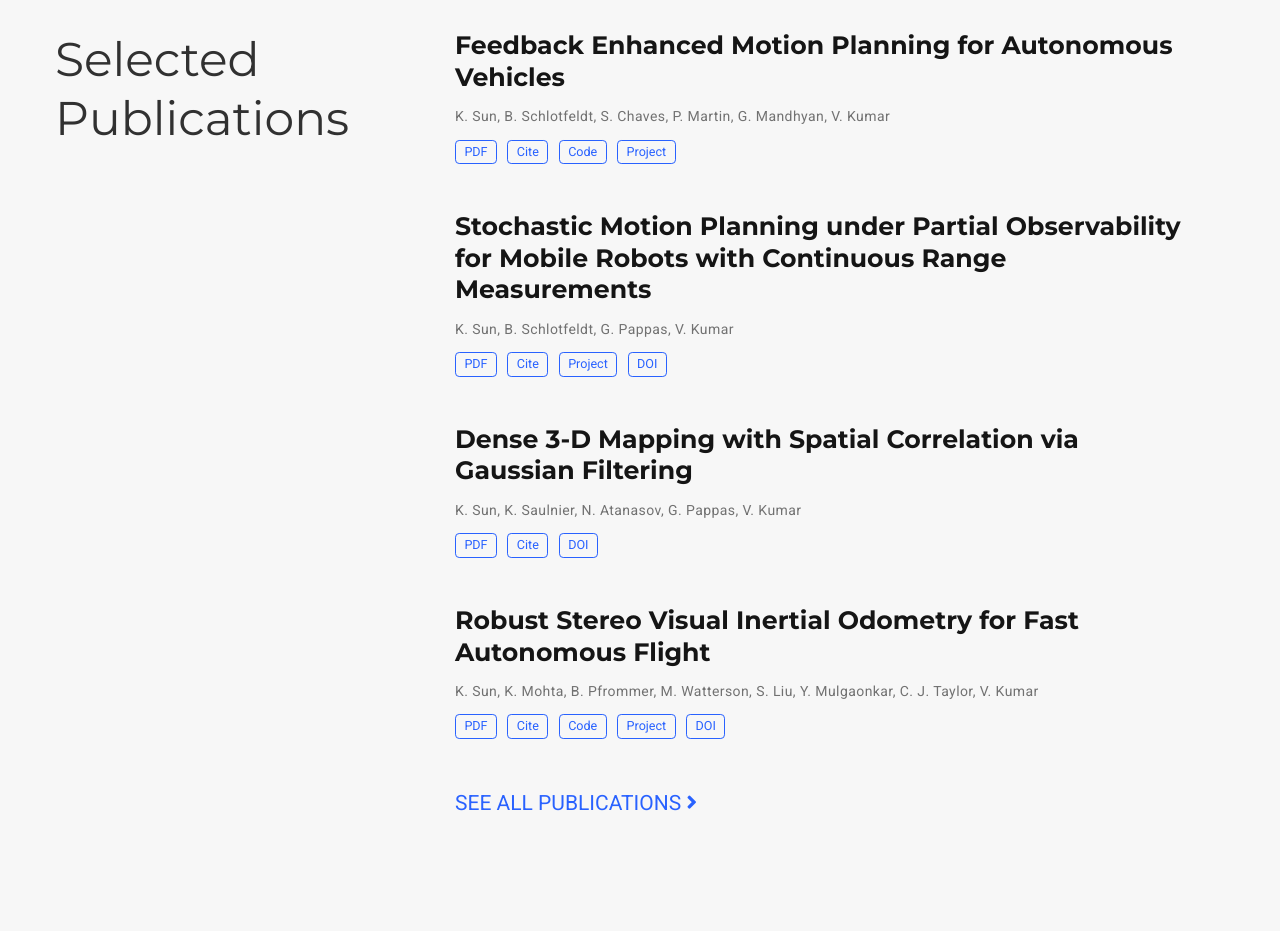
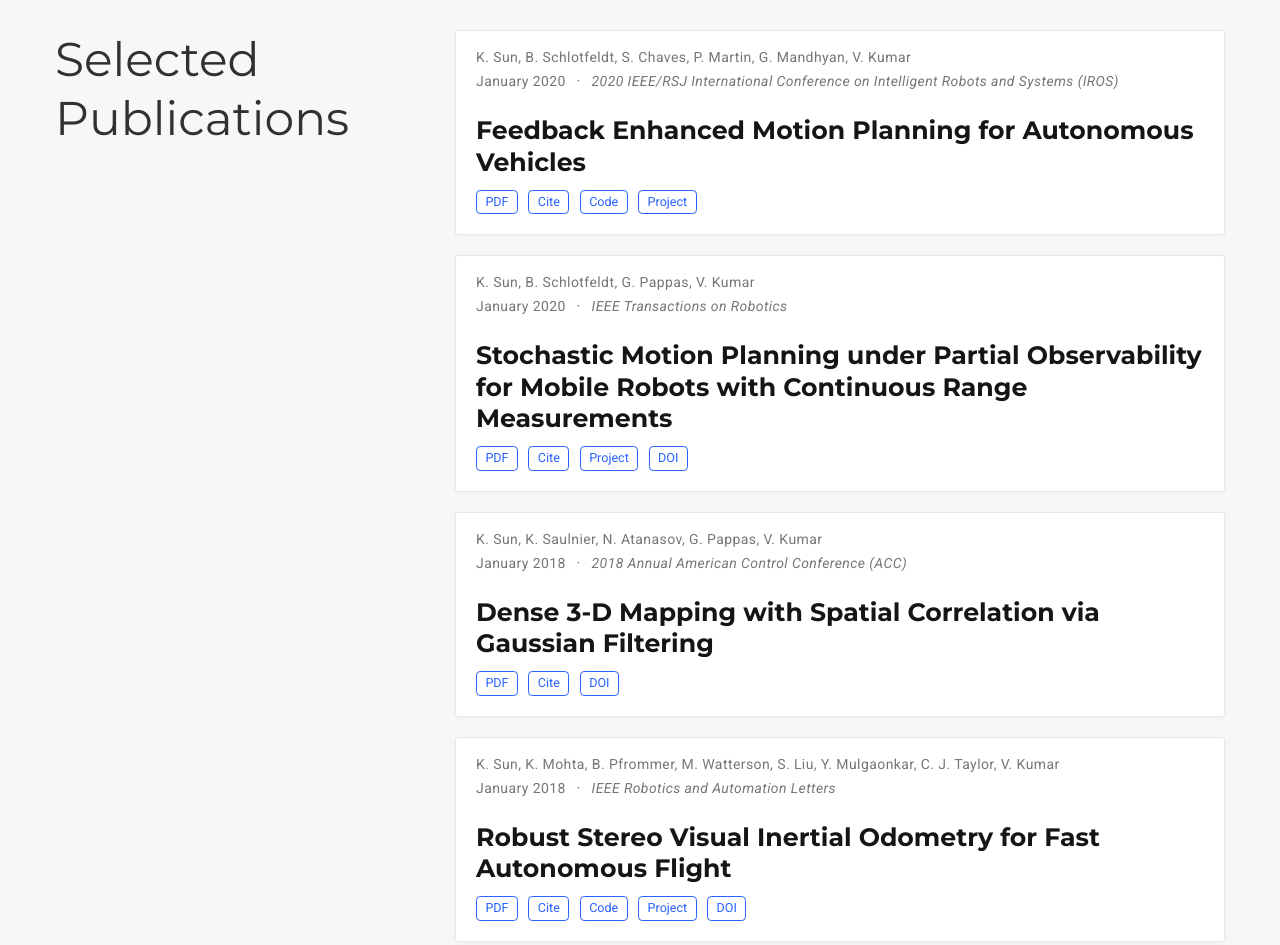
Before and after one commit to ke-sun/ke-sun.github.io, a plain HTML site: page index.html in a window 1280 px wide. Shown: the part 2640-3585 px from the top of the page. Drawn offline with nearby package versions, Linux system fonts and the light colour scheme; some packages are replaced by stand-ins of ours; some icons are missing.

Commit message:
Update publication format

```diff
--- a/index.html
+++ b/index.html
@@ -1465,25 +1465,19 @@ My research interests span from estimation to stochastic control with robotic ap
 
 
 
-
-
-
-
-<div class="media stream-item">
-  <div class="media-body">
-
-    <h3 class="article-title mb-0 mt-0">
-      <a href="/publication/sun-iros-2020/" >Feedback Enhanced Motion Planning for Autonomous Vehicles</a>
-    </h3>
-
-
-
-    <div class="stream-meta article-metadata">
-
-
-
-
-      <div>
+<div class="card-simple">
+
+
+
+
+
+<div class="article-metadata">
+
+
+
+
+
+  <div>
 
 
   <span >
@@ -1493,12 +1487,56 @@ My research interests span from estimation to stochastic control with robotic ap
       P. Martin</span>, <span >
       G. Mandhyan</span>, <span >
       V. Kumar</span>
-      </div>
-
-    </div>
-
-
-    <div class="btn-links">
+  </div>
+
+
+
+
+  <span class="article-date">
+
+
+
+
+    January 2020
+  </span>
+
+
+
+  <span class="middot-divider"></span>
+  <span class="pub-publication">
+
+      <em>2020 IEEE/RSJ International Conference on Intelligent Robots and Systems (IROS)</em>
+
+  </span>
+
+
+
+
+
+
+
+
+
+
+
+
+
+</div>
+
+
+
+
+
+
+
+  <h3 class="article-title mb-1 mt-3">
+    <a href="/publication/sun-iros-2020/">Feedback Enhanced Motion Planning for Autonomous Vehicles</a>
+  </h3>
+
+
+
+
+  <div class="btn-links">
 
 
 
@@ -1553,14 +1591,9 @@ My research interests span from estimation to stochastic control with robotic ap
 
 
 
-    </div>
-
-
   </div>
-  <div class="ml-3">
-
-
-  </div>
+
+
 </div>
 
 
@@ -1579,25 +1612,19 @@ My research interests span from estimation to stochastic control with robotic ap
 
 
 
-
-
-
-
-<div class="media stream-item">
-  <div class="media-body">
-
-    <h3 class="article-title mb-0 mt-0">
-      <a href="/publication/sun-tro-2020/" >Stochastic Motion Planning under Partial Observability for Mobile Robots with Continuous Range Measurements</a>
-    </h3>
-
-
-
-    <div class="stream-meta article-metadata">
-
-
-
-
-      <div>
+<div class="card-simple">
+
+
+
+
+
+<div class="article-metadata">
+
+
+
+
+
+  <div>
 
 
   <span >
@@ -1605,12 +1632,56 @@ My research interests span from estimation to stochastic control with robotic ap
       B. Schlotfeldt</span>, <span >
       G. Pappas</span>, <span >
       V. Kumar</span>
-      </div>
-
-    </div>
-
-
-    <div class="btn-links">
+  </div>
+
+
+
+
+  <span class="article-date">
+
+
+
+
+    January 2020
+  </span>
+
+
+
+  <span class="middot-divider"></span>
+  <span class="pub-publication">
+
+      <em>IEEE Transactions on Robotics</em>
+
+  </span>
+
+
+
+
+
+
+
+
+
+
+
+
+
+</div>
+
+
+
+
+
+
+
+  <h3 class="article-title mb-1 mt-3">
+    <a href="/publication/sun-tro-2020/">Stochastic Motion Planning under Partial Observability for Mobile Robots with Continuous Range Measurements</a>
+  </h3>
+
+
+
+
+  <div class="btn-links">
 
 
 
@@ -1661,14 +1732,9 @@ My research interests span from estimation to stochastic control with robotic ap
 
 
 
-    </div>
-
-
   </div>
-  <div class="ml-3">
-
-
-  </div>
+
+
 </div>
 
 
@@ -1687,25 +1753,19 @@ My research interests span from estimation to stochastic control with robotic ap
 
 
 
-
-
-
-
-<div class="media stream-item">
-  <div class="media-body">
-
-    <h3 class="article-title mb-0 mt-0">
-      <a href="/publication/sun-acc-2018/" >Dense 3-D Mapping with Spatial Correlation via Gaussian Filtering</a>
-    </h3>
-
-
-
-    <div class="stream-meta article-metadata">
-
-
-
-
-      <div>
+<div class="card-simple">
+
+
+
+
+
+<div class="article-metadata">
+
+
+
+
+
+  <div>
 
 
   <span >
@@ -1714,12 +1774,56 @@ My research interests span from estimation to stochastic control with robotic ap
       N. Atanasov</span>, <span >
       G. Pappas</span>, <span >
       V. Kumar</span>
-      </div>
-
-    </div>
-
-
-    <div class="btn-links">
+  </div>
+
+
+
+
+  <span class="article-date">
+
+
+
+
+    January 2018
+  </span>
+
+
+
+  <span class="middot-divider"></span>
+  <span class="pub-publication">
+
+      <em>2018 Annual American Control Conference (ACC)</em>
+
+  </span>
+
+
+
+
+
+
+
+
+
+
+
+
+
+</div>
+
+
+
+
+
+
+
+  <h3 class="article-title mb-1 mt-3">
+    <a href="/publication/sun-acc-2018/">Dense 3-D Mapping with Spatial Correlation via Gaussian Filtering</a>
+  </h3>
+
+
+
+
+  <div class="btn-links">
 
 
 
@@ -1764,14 +1868,9 @@ My research interests span from estimation to stochastic control with robotic ap
 
 
 
-    </div>
-
-
   </div>
-  <div class="ml-3">
-
-
-  </div>
+
+
 </div>
 
 
@@ -1790,25 +1889,19 @@ My research interests span from estimation to stochastic control with robotic ap
 
 
 
-
-
-
-
-<div class="media stream-item">
-  <div class="media-body">
-
-    <h3 class="article-title mb-0 mt-0">
-      <a href="/publication/sun-ral-2018/" >Robust Stereo Visual Inertial Odometry for Fast Autonomous Flight</a>
-    </h3>
-
-
-
-    <div class="stream-meta article-metadata">
-
-
-
-
-      <div>
+<div class="card-simple">
+
+
+
+
+
+<div class="article-metadata">
+
+
+
+
+
+  <div>
 
 
   <span >
@@ -1820,12 +1913,56 @@ My research interests span from estimation to stochastic control with robotic ap
       Y. Mulgaonkar</span>, <span >
       C. J. Taylor</span>, <span >
       V. Kumar</span>
-      </div>
-
-    </div>
-
-
-    <div class="btn-links">
+  </div>
+
+
+
+
+  <span class="article-date">
+
+
+
+
+    January 2018
+  </span>
+
+
+
+  <span class="middot-divider"></span>
+  <span class="pub-publication">
+
+      <em>IEEE Robotics and Automation Letters</em>
+
+  </span>
+
+
+
+
+
+
+
+
+
+
+
+
+
+</div>
+
+
+
+
+
+
+
+  <h3 class="article-title mb-1 mt-3">
+    <a href="/publication/sun-ral-2018/">Robust Stereo Visual Inertial Odometry for Fast Autonomous Flight</a>
+  </h3>
+
+
+
+
+  <div class="btn-links">
 
 
 
@@ -1884,14 +2021,9 @@ My research interests span from estimation to stochastic control with robotic ap
 
 
 
-    </div>
-
-
   </div>
-  <div class="ml-3">
-
-
-  </div>
+
+
 </div>
 
 
```
Also changed, not shown: publication/index.html (+1 -1 lines), publication/sun-tro-2020/index.html (+1 -1 lines).
